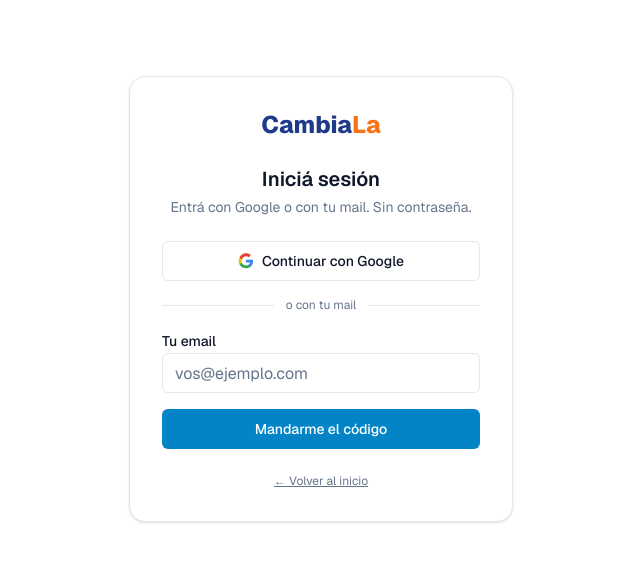
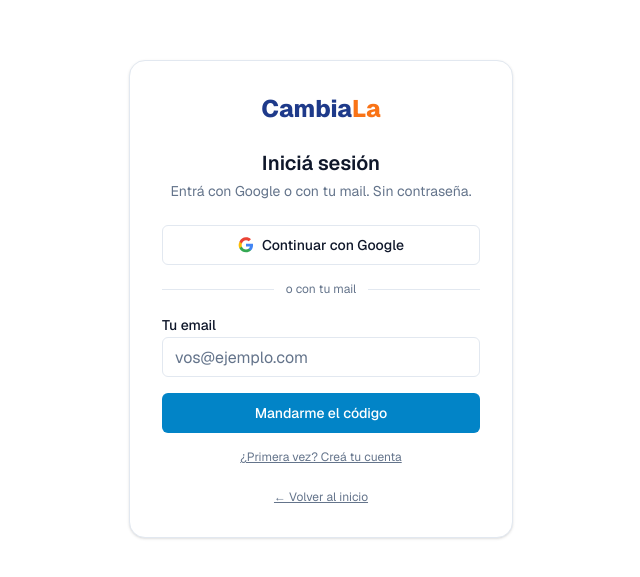
Before and after one commit to gonzalocvv/CambiaLa, a Next.js app: page /auth/login in a window 1280 px wide. Shown: the part 101-678 px from the top of the page, without its empty margins (319-959 px from the left). Built offline with nearby package versions, Linux system fonts and the light colour scheme; no server answers.

Commit message:
feat(auth): RF-347 — LoginForm acepta mode prop; page.tsx lee ?mode=signup
LoginForm(mode='signup') muestra "¿Ya tenés cuenta? Iniciá sesión";
LoginForm() default muestra "¿Primera vez? Creá tu cuenta".
page.tsx: título, subtítulo y metadatos condicionados al modo.

```diff
--- a/src/app/auth/login/login-form.tsx
+++ b/src/app/auth/login/login-form.tsx
@@ -4,11 +4,17 @@
 import { Input } from '@/components/ui/input';
 import { Label } from '@/components/ui/label';
 import { createClient } from '@/lib/supabase/client';
+import Link from 'next/link';
 import { useTranslations } from 'next-intl';
 import { useState } from 'react';
 
 type Step = 'email' | 'code';
 type Status = 'idle' | 'loading' | 'error';
+type Mode = 'login' | 'signup';
+
+type Props = {
+  mode?: Mode;
+};
 
 function GoogleIcon() {
   return (
@@ -33,7 +39,7 @@
   );
 }
 
-export function LoginForm() {
+export function LoginForm({ mode = 'login' }: Props) {
   const t = useTranslations('Auth.login');
   const [step, setStep] = useState<Step>('email');
   const [email, setEmail] = useState('');
@@ -239,6 +245,21 @@
           {status === 'loading' ? t('submitting') : t('submitButton')}
         </Button>
       </form>
+
+      <p className="text-muted-foreground text-center text-xs">
+        {mode === 'signup' ? (
+          <Link href="/auth/login" className="hover:text-foreground underline transition-colors">
+            {t('switchToLogin')}
+          </Link>
+        ) : (
+          <Link
+            href="/auth/login?mode=signup"
+            className="hover:text-foreground underline transition-colors"
+          >
+            {t('switchToSignup')}
+          </Link>
+        )}
+      </p>
     </div>
   );
 }
--- a/src/app/auth/login/page.tsx
+++ b/src/app/auth/login/page.tsx
@@ -3,18 +3,21 @@
 import Link from 'next/link';
 
 type Props = {
-  searchParams: Promise<{ error?: string }>;
+  searchParams: Promise<{ error?: string; mode?: string }>;
 };
 
-export async function generateMetadata() {
+export async function generateMetadata({ searchParams }: Props) {
   const t = await getTranslations('Auth.login');
-  return { title: `${t('title')} — CambiaLa` };
+  const params = await searchParams;
+  const isSignup = params.mode === 'signup';
+  return { title: `${isSignup ? t('titleSignup') : t('title')} — CambiaLa` };
 }
 
 export default async function LoginPage({ searchParams }: Props) {
   const t = await getTranslations('Auth.login');
   const params = await searchParams;
   const hasError = Boolean(params.error);
+  const isSignup = params.mode === 'signup';
 
   return (
     <div className="bg-background flex min-h-screen flex-col items-center justify-center px-6 py-12">
@@ -24,8 +27,12 @@
             <span className="text-brand">Cambia</span>
             <span className="text-accent">La</span>
           </Link>
-          <h1 className="text-foreground mt-2 text-xl font-semibold">{t('title')}</h1>
-          <p className="text-muted-foreground mt-1 text-sm">{t('subtitle')}</p>
+          <h1 className="text-foreground mt-2 text-xl font-semibold">
+            {isSignup ? t('titleSignup') : t('title')}
+          </h1>
+          <p className="text-muted-foreground mt-1 text-sm">
+            {isSignup ? t('subtitleSignup') : t('subtitle')}
+          </p>
         </div>
 
         {hasError && (
@@ -34,7 +41,7 @@
           </div>
         )}
 
-        <LoginForm />
+        <LoginForm mode={isSignup ? 'signup' : 'login'} />
 
         <p className="text-muted-foreground mt-6 text-center text-xs">
           <Link href="/" className="hover:text-foreground underline transition-colors">
```
